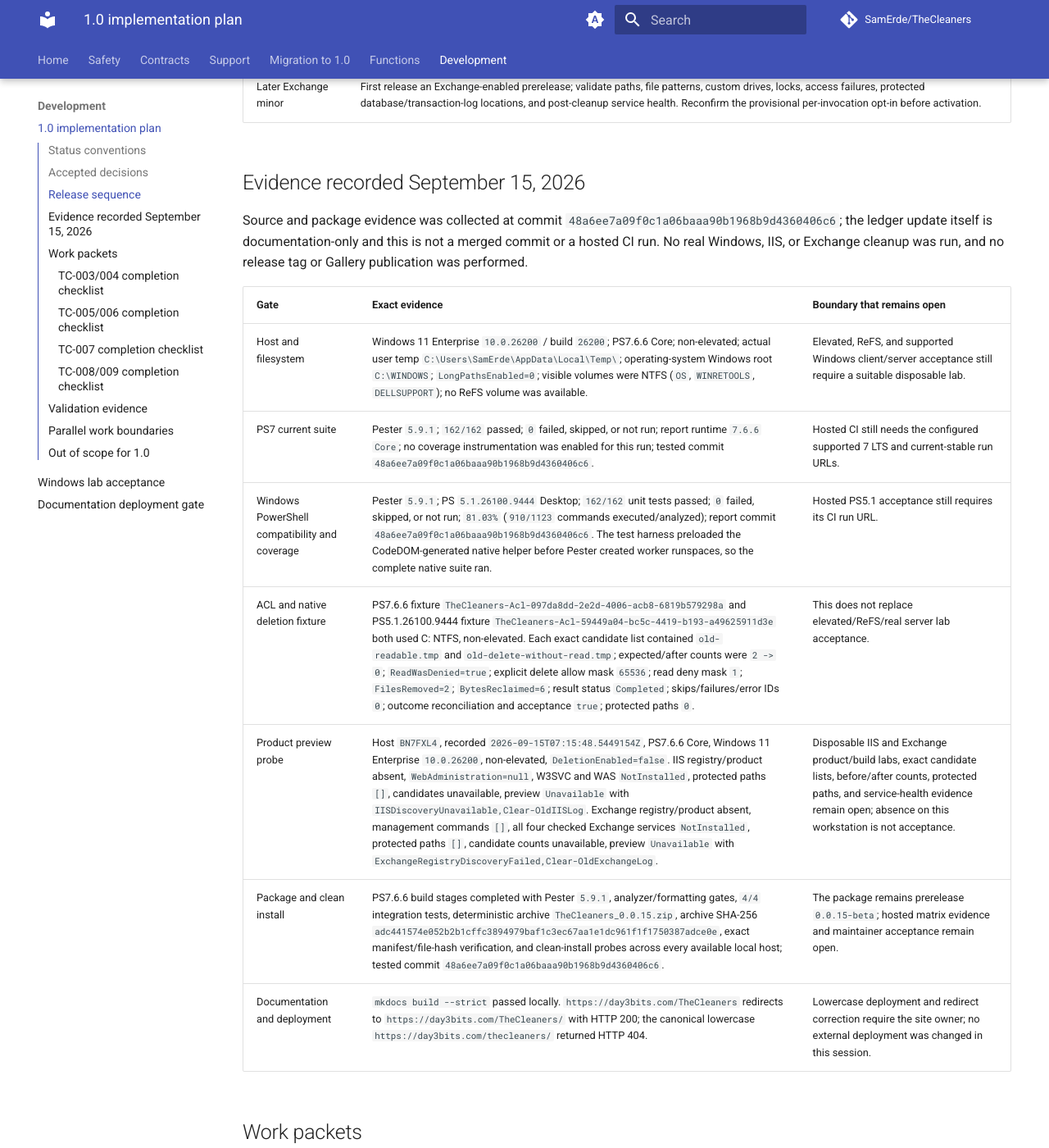
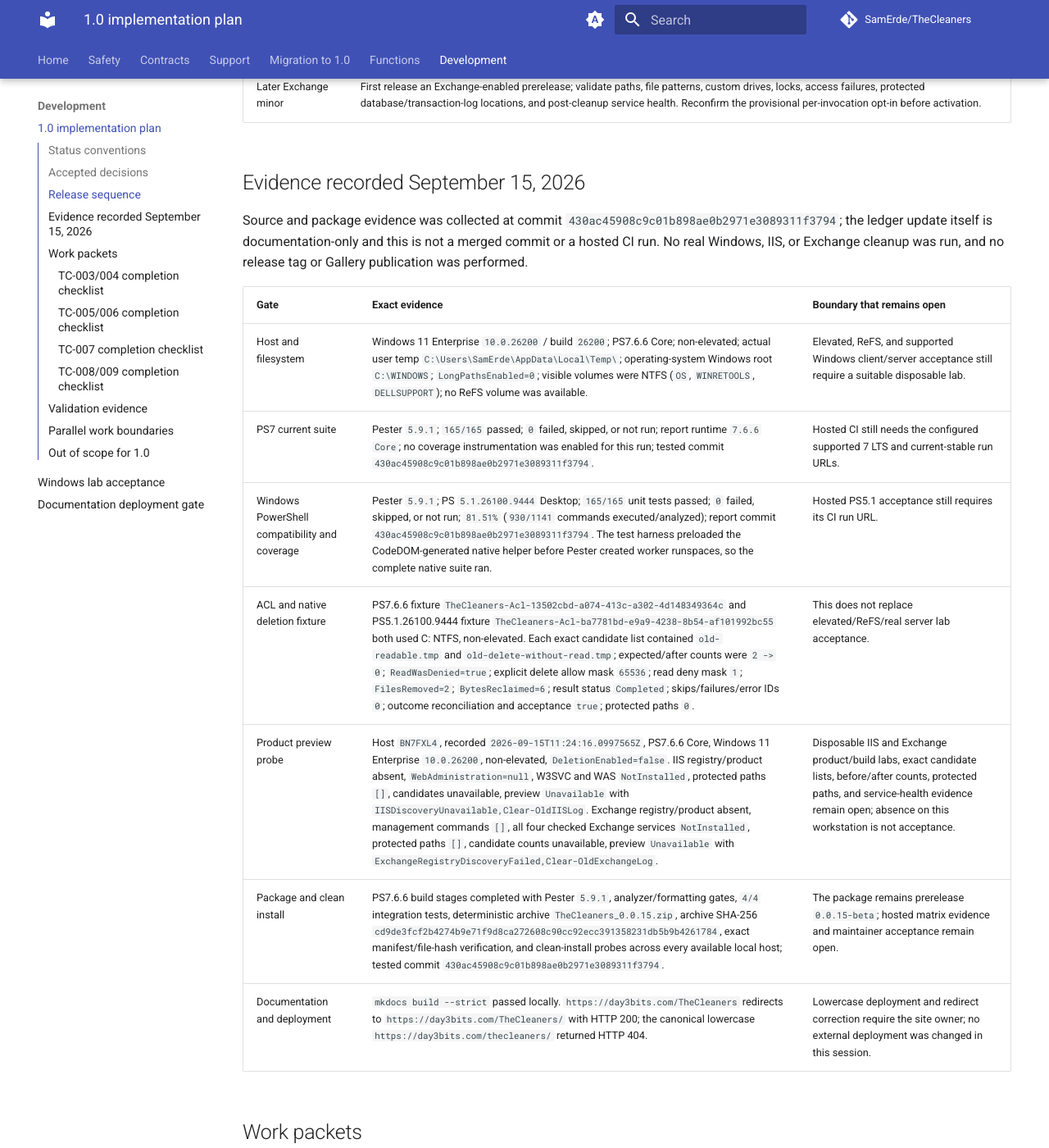
Before and after one commit to SamErde/TheCleaners, an MkDocs documentation site: the page built from docs/release-plan-1.0.md, in a window 1280 px wide and 1400 px high, scrolled down 1433 px. Shown: the whole window at 82% size. Built offline with MkDocs 1.6.1 and Material for MkDocs 9.7.7, drawn with Linux system fonts in a browser that asks for light colours; comment, search, counter and statistics services are not loaded; some of the changed text lies outside the part shown.

Commit message:
Refresh release evidence after review fixes

```diff
--- a/docs/release-plan-1.0.md
+++ b/docs/release-plan-1.0.md
@@ -31,16 +31,16 @@
 
 ## Evidence recorded September 15, 2026
 
-Source and package evidence was collected at commit `48a6ee7a09f0c1a06baaa90b1968b9d4360406c6`; the ledger update itself is documentation-only and this is not a merged commit or a hosted CI run. No real Windows, IIS, or Exchange cleanup was run, and no release tag or Gallery publication was performed.
+Source and package evidence was collected at commit `430ac45908c9c01b898ae0b2971e3089311f3794`; the ledger update itself is documentation-only and this is not a merged commit or a hosted CI run. No real Windows, IIS, or Exchange cleanup was run, and no release tag or Gallery publication was performed.
 
 | Gate | Exact evidence | Boundary that remains open |
 | --- | --- | --- |
 | Host and filesystem | Windows 11 Enterprise `10.0.26200` / build `26200`; PS7.6.6 Core; non-elevated; actual user temp `C:\Users\SamErde\AppData\Local\Temp\`; operating-system Windows root `C:\WINDOWS`; `LongPathsEnabled=0`; visible volumes were NTFS (`OS`, `WINRETOOLS`, `DELLSUPPORT`); no ReFS volume was available. | Elevated, ReFS, and supported Windows client/server acceptance still require a suitable disposable lab. |
-| PS7 current suite | Pester `5.9.1`; `162/162` passed; `0` failed, skipped, or not run; report runtime `7.6.6 Core`; no coverage instrumentation was enabled for this run; tested commit `48a6ee7a09f0c1a06baaa90b1968b9d4360406c6`. | Hosted CI still needs the configured supported 7 LTS and current-stable run URLs. |
-| Windows PowerShell compatibility and coverage | Pester `5.9.1`; PS `5.1.26100.9444` Desktop; `162/162` unit tests passed; `0` failed, skipped, or not run; `81.03%` (`910/1123` commands executed/analyzed); report commit `48a6ee7a09f0c1a06baaa90b1968b9d4360406c6`. The test harness preloaded the CodeDOM-generated native helper before Pester created worker runspaces, so the complete native suite ran. | Hosted PS5.1 acceptance still requires its CI run URL. |
-| ACL and native deletion fixture | PS7.6.6 fixture `TheCleaners-Acl-097da8dd-2e2d-4006-acb8-6819b579298a` and PS5.1.26100.9444 fixture `TheCleaners-Acl-59449a04-bc5c-4419-b193-a49625911d3e` both used C: NTFS, non-elevated. Each exact candidate list contained `old-readable.tmp` and `old-delete-without-read.tmp`; expected/after counts were `2 -> 0`; `ReadWasDenied=true`; explicit delete allow mask `65536`; read deny mask `1`; `FilesRemoved=2`; `BytesReclaimed=6`; result status `Completed`; skips/failures/error IDs `0`; outcome reconciliation and acceptance `true`; protected paths `0`. | This does not replace elevated/ReFS/real server lab acceptance. |
-| Product preview probe | Host `BN7FXL4`, recorded `2026-09-15T07:15:48.5449154Z`, PS7.6.6 Core, Windows 11 Enterprise `10.0.26200`, non-elevated, `DeletionEnabled=false`. IIS registry/product absent, `WebAdministration=null`, W3SVC and WAS `NotInstalled`, protected paths `[]`, candidates unavailable, preview `Unavailable` with `IISDiscoveryUnavailable,Clear-OldIISLog`. Exchange registry/product absent, management commands `[]`, all four checked Exchange services `NotInstalled`, protected paths `[]`, candidate counts unavailable, preview `Unavailable` with `ExchangeRegistryDiscoveryFailed,Clear-OldExchangeLog`. | Disposable IIS and Exchange product/build labs, exact candidate lists, before/after counts, protected paths, and service-health evidence remain open; absence on this workstation is not acceptance. |
-| Package and clean install | PS7.6.6 build stages completed with Pester `5.9.1`, analyzer/formatting gates, `4/4` integration tests, deterministic archive `TheCleaners_0.0.15.zip`, archive SHA-256 `adc441574e052b2b1cffc3894979baf1c3ec67aa1e1dc961f1f1750387adce0e`, exact manifest/file-hash verification, and clean-install probes across every available local host; tested commit `48a6ee7a09f0c1a06baaa90b1968b9d4360406c6`. | The package remains prerelease `0.0.15-beta`; hosted matrix evidence and maintainer acceptance remain open. |
+| PS7 current suite | Pester `5.9.1`; `165/165` passed; `0` failed, skipped, or not run; report runtime `7.6.6 Core`; no coverage instrumentation was enabled for this run; tested commit `430ac45908c9c01b898ae0b2971e3089311f3794`. | Hosted CI still needs the configured supported 7 LTS and current-stable run URLs. |
+| Windows PowerShell compatibility and coverage | Pester `5.9.1`; PS `5.1.26100.9444` Desktop; `165/165` unit tests passed; `0` failed, skipped, or not run; `81.51%` (`930/1141` commands executed/analyzed); report commit `430ac45908c9c01b898ae0b2971e3089311f3794`. The test harness preloaded the CodeDOM-generated native helper before Pester created worker runspaces, so the complete native suite ran. | Hosted PS5.1 acceptance still requires its CI run URL. |
+| ACL and native deletion fixture | PS7.6.6 fixture `TheCleaners-Acl-13502cbd-a074-413c-a302-4d148349364c` and PS5.1.26100.9444 fixture `TheCleaners-Acl-ba7781bd-e9a9-4238-8b54-af101992bc55` both used C: NTFS, non-elevated. Each exact candidate list contained `old-readable.tmp` and `old-delete-without-read.tmp`; expected/after counts were `2 -> 0`; `ReadWasDenied=true`; explicit delete allow mask `65536`; read deny mask `1`; `FilesRemoved=2`; `BytesReclaimed=6`; result status `Completed`; skips/failures/error IDs `0`; outcome reconciliation and acceptance `true`; protected paths `0`. | This does not replace elevated/ReFS/real server lab acceptance. |
+| Product preview probe | Host `BN7FXL4`, recorded `2026-09-15T11:24:16.0997565Z`, PS7.6.6 Core, Windows 11 Enterprise `10.0.26200`, non-elevated, `DeletionEnabled=false`. IIS registry/product absent, `WebAdministration=null`, W3SVC and WAS `NotInstalled`, protected paths `[]`, candidates unavailable, preview `Unavailable` with `IISDiscoveryUnavailable,Clear-OldIISLog`. Exchange registry/product absent, management commands `[]`, all four checked Exchange services `NotInstalled`, protected paths `[]`, candidate counts unavailable, preview `Unavailable` with `ExchangeRegistryDiscoveryFailed,Clear-OldExchangeLog`. | Disposable IIS and Exchange product/build labs, exact candidate lists, before/after counts, protected paths, and service-health evidence remain open; absence on this workstation is not acceptance. |
+| Package and clean install | PS7.6.6 build stages completed with Pester `5.9.1`, analyzer/formatting gates, `4/4` integration tests, deterministic archive `TheCleaners_0.0.15.zip`, archive SHA-256 `cd9de3fcf2b4274b9e71f9d8ca272608c90cc92ecc391358231db5b9b4261784`, exact manifest/file-hash verification, and clean-install probes across every available local host; tested commit `430ac45908c9c01b898ae0b2971e3089311f3794`. | The package remains prerelease `0.0.15-beta`; hosted matrix evidence and maintainer acceptance remain open. |
 | Documentation and deployment | `mkdocs build --strict` passed locally. `https://day3bits.com/TheCleaners` redirects to `https://day3bits.com/TheCleaners/` with HTTP 200; the canonical lowercase `https://day3bits.com/thecleaners/` returned HTTP 404. | Lowercase deployment and redirect correction require the site owner; no external deployment was changed in this session. |
 
 ## Work packets
@@ -94,7 +94,7 @@
 - [x] Add a protected publishing environment and version/tag/prerelease checks; refuse duplicate Gallery versions in the publisher script.
 - [x] Add complete 5.1 plus supported 7 LTS/current package/install tests, not just source unit tests; local PS5.1/PS7.6.6 evidence is recorded above, while hosted 7 LTS/current and CI evidence remain open.
 - [x] Re-enable the ShouldProcess analyzer rule; no broad suppression is used in the draft source.
-- [x] Meet at least 80% overall coverage and explicitly test every safety-critical branch; local PS5.1 measured 81.03% (`910/1123` commands) with no skipped tests at `48a6ee7`, while hosted CI and remaining unexecuted failure branches still require evidence.
+- [x] Meet at least 80% overall coverage and explicitly test every safety-critical branch; local PS5.1 measured 81.51% (`930/1141` commands) with no skipped tests at `430ac45`, while hosted CI and remaining unexecuted failure branches still require evidence.
 - [x] Retain machine-readable unit and integration reports, with failed/skipped counts and exact runtime versions in the draft build.
 - [x] Generate command references and external help from the source of truth; add drift checks and validate the documentation build strictly in CI.
 - [x] Update README, migration guide, changelog, support/security policy, contributing instructions, PR template, and agent instructions.
```
Also changed, not shown: other parts of docs/release-plan-1.0.md (+1 -1 lines).
